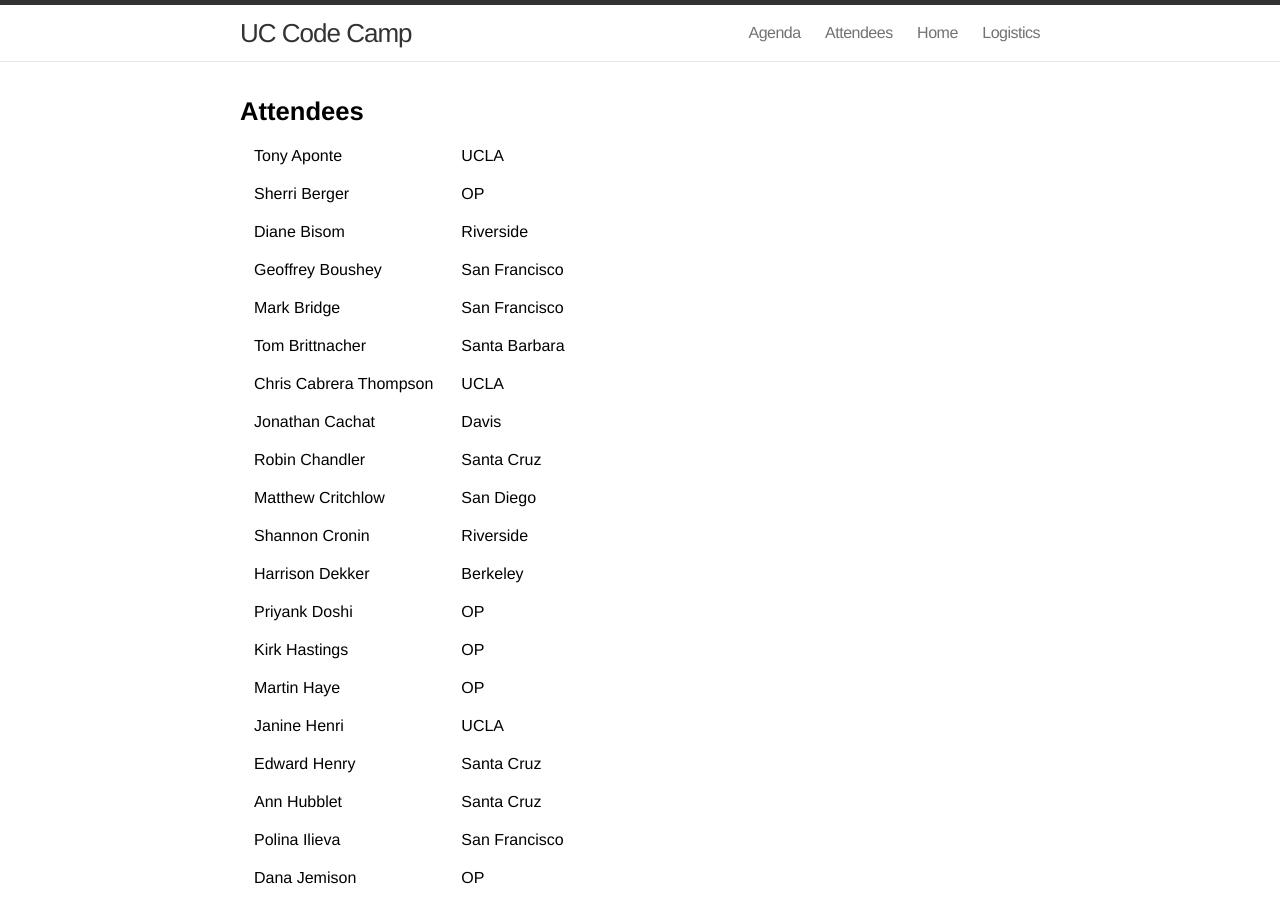
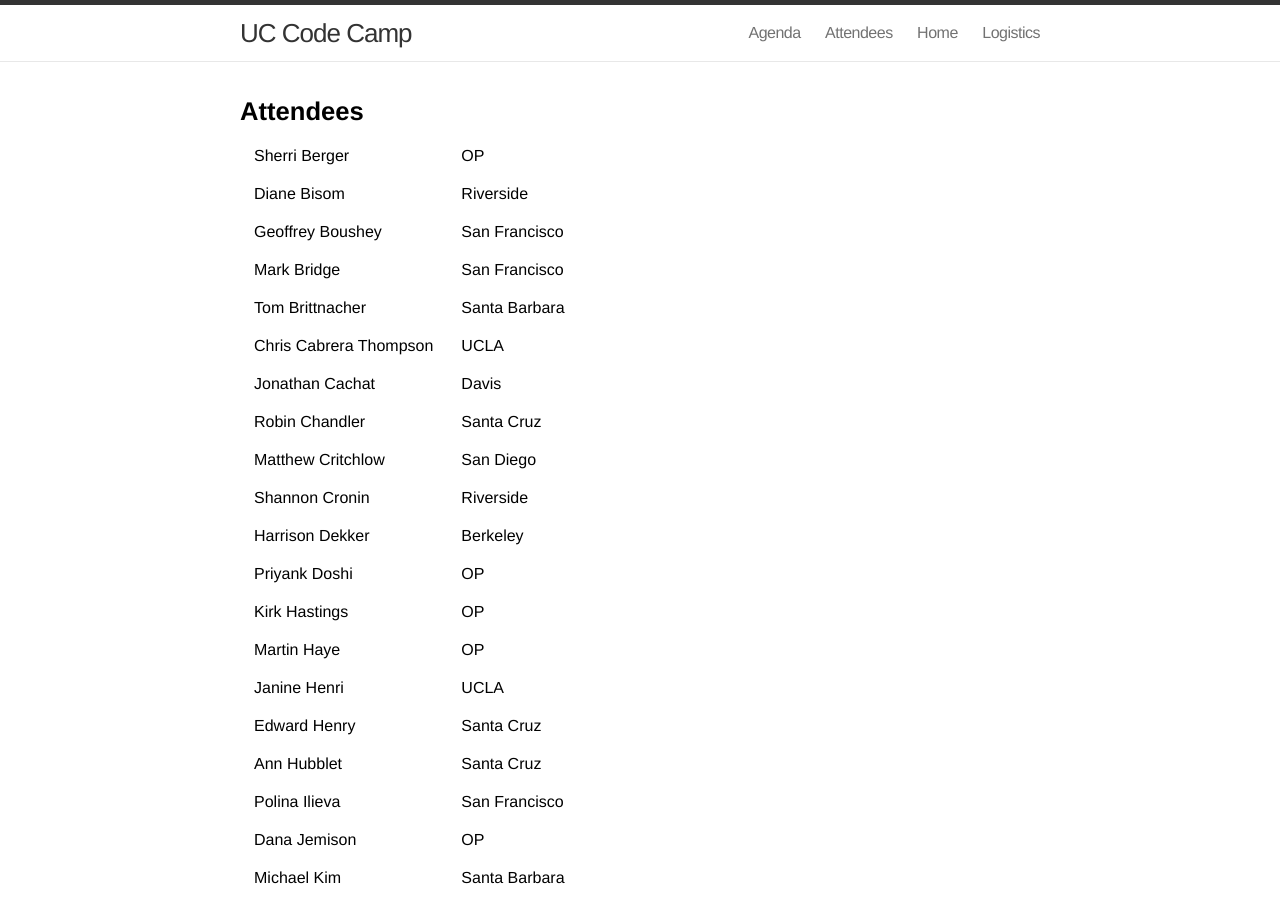
Before and after one commit to CDLUC3/UC-code-camp, a Jekyll site: the page built from attendees.md, in a window 1280 px wide and 900 px high. Built offline with Jekyll 4.4.1, drawn with Linux system fonts in a browser that asks for light colours; Markdown is read by kramdown in place of the engine named in the settings.

Commit message:
attendee update and link to dork shorts

```diff
--- a/attendees.md
+++ b/attendees.md
@@ -5,7 +5,6 @@ permalink: /attendees/
 ---
 
 <table cellspacing="14">
-<tr>	<td>	Tony Aponte	</td>	<td>	</td>	<td>	UCLA	</td>	</tr>
 <tr>	<td>	Sherri Berger	</td>	<td>	</td>	<td>	OP	</td>	</tr>
 <tr>	<td>	Diane Bisom	</td>	<td>	</td>	<td>	Riverside	</td>	</tr>
 <tr>	<td>	Geoffrey Boushey	</td>	<td>	</td>	<td>	San Francisco	</td>	</tr>
```
